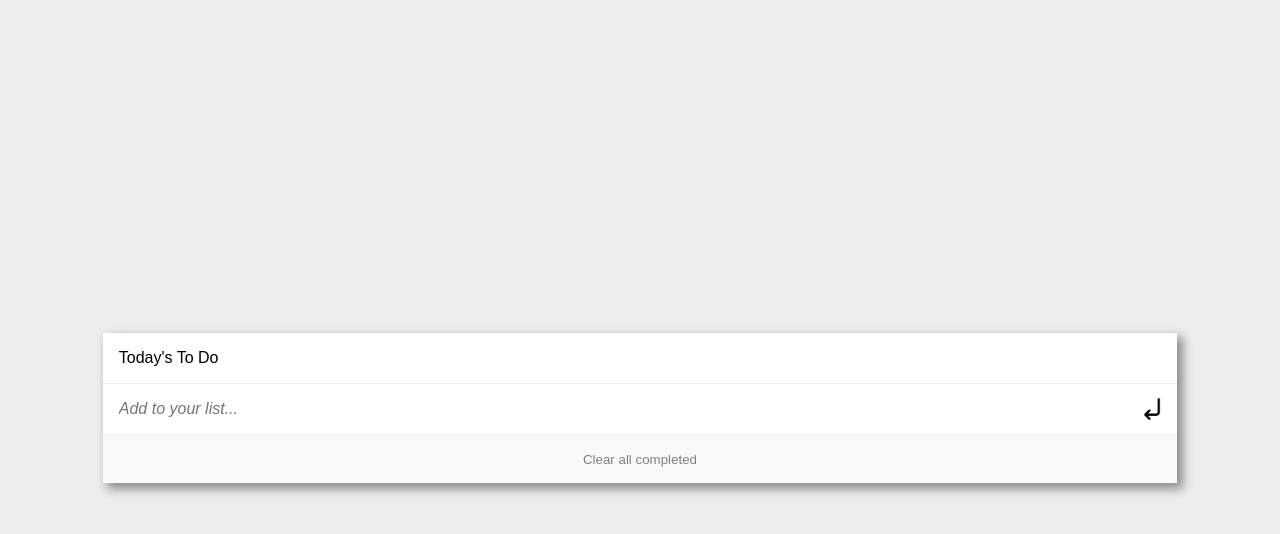
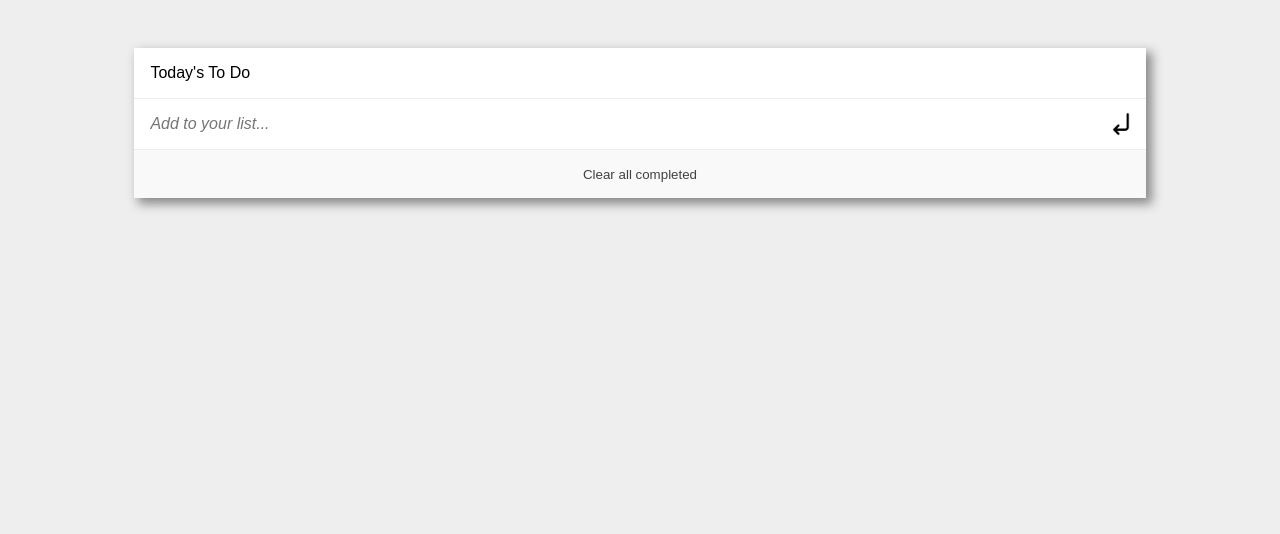
Before and after one commit to ryxtor/To-Do-List, a website built with webpack: page src/index.html in a window 1280 px wide. Built offline with nearby package versions, Linux system fonts and the light colour scheme.

Commit message:
Fix styles

```diff
--- a/src/style.css
+++ b/src/style.css
@@ -1,16 +1,14 @@
 body {
-  display: flex;
-  justify-content: center;
-  align-items: center;
-  height: 100vh;
   font-family: Arial, Helvetica, sans-serif;
   background-color: #eee;
 }
 
 .container {
+  display: flex;
+  flex-direction: column;
   background-color: rgb(255, 255, 255);
-  width: 85%;
   box-shadow: 5px 5px 10px 1px rgb(138, 138, 138);
+  margin: 48px 10%;
 }
 
 .ul-list {
@@ -41,7 +39,10 @@ body {
 }
 
 .checkbox {
-  margin: 0 1rem;
+  width: 18px;
+  height: 18px;
+  margin: 1rem;
+  flex-shrink: 0;
 }
 
 .p {
@@ -50,7 +51,7 @@ body {
 
 .clear-btn {
   background-color: #f9f9f9;
-  color: gray;
+  color: rgb(65, 65, 65);
   width: 100%;
   height: 3rem;
   border: none;
```
Also changed, not shown: dist/main.js.
